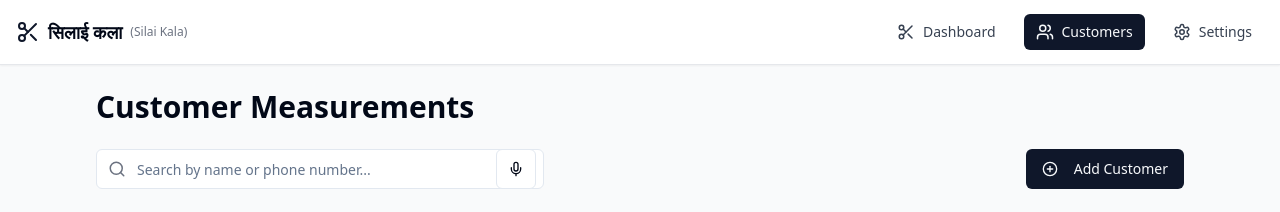
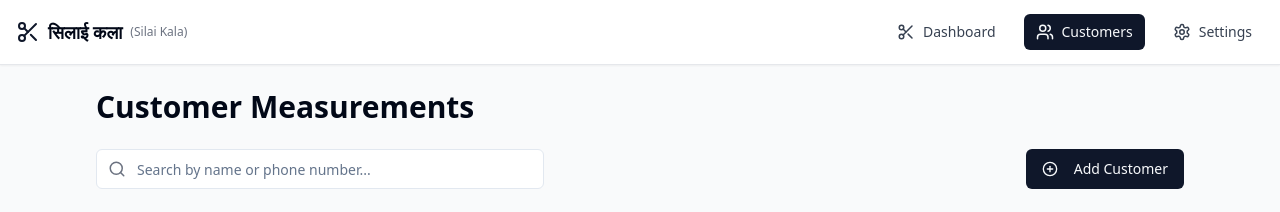
Before and after one commit to vivekprajapati-exe/tailorinng-shop-measurment-storage, a React (Vite) app: page /customers in a window 1280 px wide. Shown: the top 212 px of the page. Built offline with nearby package versions, Linux system fonts and the light colour scheme.

Commit message:
Remove voice search feature
Remove voice search functionality from the customer page.

```diff
--- a/src/components/VoiceInput.tsx
+++ /dev/null
@@ -1,110 +0,0 @@
-
-import { useState, useEffect } from 'react';
-import { Mic, MicOff, Loader2 } from 'lucide-react';
-import { Button } from '@/components/ui/button';
-
-// Add TypeScript declarations for the Web Speech API
-declare global {
-  interface Window {
-    SpeechRecognition: typeof SpeechRecognition;
-    webkitSpeechRecognition: typeof SpeechRecognition;
-  }
-}
-
-interface VoiceInputProps {
-  onResult: (text: string) => void;
-  onError?: (error: string) => void;
-  placeholder?: string;
-}
-
-const VoiceInput = ({ onResult, onError, placeholder = 'Click to use voice input' }: VoiceInputProps) => {
-  const [isListening, setIsListening] = useState(false);
-  const [isSupported, setIsSupported] = useState(true);
-
-  useEffect(() => {
-    // Check if browser supports speech recognition
-    if (!('webkitSpeechRecognition' in window) && !('SpeechRecognition' in window)) {
-      setIsSupported(false);
-      if (onError) onError('Voice recognition is not supported in this browser.');
-    }
-  }, [onError]);
-
-  const toggleListening = () => {
-    if (!isSupported) return;
-
-    if (isListening) {
-      stopListening();
-    } else {
-      startListening();
-    }
-  };
-
-  const startListening = () => {
-    setIsListening(true);
-
-    // Create speech recognition object
-    const SpeechRecognition = window.SpeechRecognition || window.webkitSpeechRecognition;
-    const recognition = new SpeechRecognition();
-
-    // Set properties
-    recognition.lang = 'en-IN'; // Set to Indian English
-    recognition.continuous = false;
-    recognition.interimResults = false;
-
-    // Start listening
-    try {
-      recognition.start();
-
-      recognition.onresult = (event) => {
-        const transcript = event.results[0][0].transcript;
-        onResult(transcript);
-        stopListening();
-      };
-
-      recognition.onerror = (event) => {
-        if (onError) onError(`Error occurred in recognition: ${event.error}`);
-        stopListening();
-      };
-
-      recognition.onend = () => {
-        setIsListening(false);
-      };
-
-    } catch (error) {
-      if (onError) onError(`Could not start voice recognition: ${error}`);
-      setIsListening(false);
-    }
-  };
-
-  const stopListening = () => {
-    setIsListening(false);
-  };
-
-  if (!isSupported) {
-    return null;
-  }
-
-  return (
-    <Button
-      type="button"
-      variant="outline"
-      size="icon"
-      className={`relative ${isListening ? 'bg-red-50 border-red-200' : ''}`}
-      onClick={toggleListening}
-      title={placeholder}
-    >
-      {isListening ? (
-        <>
-          <MicOff className="h-4 w-4 text-red-500" />
-          <span className="absolute -top-1 -right-1">
-            <Loader2 className="h-3 w-3 animate-spin text-primary" />
-          </span>
-        </>
-      ) : (
-        <Mic className="h-4 w-4" />
-      )}
-    </Button>
-  );
-};
-
-export default VoiceInput;
--- a/src/pages/Customers.tsx
+++ b/src/pages/Customers.tsx
@@ -1,6 +1,5 @@
-
-import { useState } from "react";
-import { SearchIcon, PlusCircle, Edit, Trash2, User, Mic, MicOff, Loader2 } from "lucide-react";
+import React, { useState } from "react";
+import { SearchIcon, PlusCircle, Edit, Trash2, User } from "lucide-react";
 import { useToast } from "@/hooks/use-toast";
 import { Button } from "@/components/ui/button";
 import { Input } from "@/components/ui/input";
@@ -17,7 +16,6 @@ import { Card, CardContent } from "@/components/ui/card";
 import CustomerForm from "@/components/CustomerForm";
 import { Dialog, DialogContent, DialogHeader, DialogTitle } from "@/components/ui/dialog";
 import { Customer, dummyCustomers } from "@/lib/data";
-import VoiceInput from "@/components/VoiceInput";
 
 const Customers = () => {
   const [customers, setCustomers] = useState<Customer[]>(dummyCustomers);
@@ -68,30 +66,19 @@ const Customers = () => {
     setIsFullScreenView(fullScreen);
   };
 
-  const handleVoiceSearch = (text: string) => {
-    setSearchQuery(text);
-    toast({
-      title: "Voice Search",
-      description: `Searching for: ${text}`,
-    });
-  };
-
   return (
     <div className="container mx-auto py-6 max-w-6xl">
       <h1 className="text-3xl font-bold mb-6">Customer Measurements</h1>
 
       <div className="flex justify-between items-center mb-6">
-        <div className="relative w-full max-w-md flex items-center">
+        <div className="relative w-full max-w-md">
           <SearchIcon className="absolute left-3 top-1/2 transform -translate-y-1/2 text-gray-500" size={18} />
           <Input
             placeholder="Search by name or phone number..."
             value={searchQuery}
             onChange={(e) => setSearchQuery(e.target.value)}
-            className="pl-10 pr-10"
+            className="pl-10"
           />
-          <div className="absolute right-2 top-1/2 transform -translate-y-1/2">
-            <VoiceInput onResult={handleVoiceSearch} placeholder="Voice search for customers" />
-          </div>
         </div>
         <Button onClick={() => setIsAddDialogOpen(true)}>
           <PlusCircle className="mr-2 h-4 w-4" /> Add Customer
```
